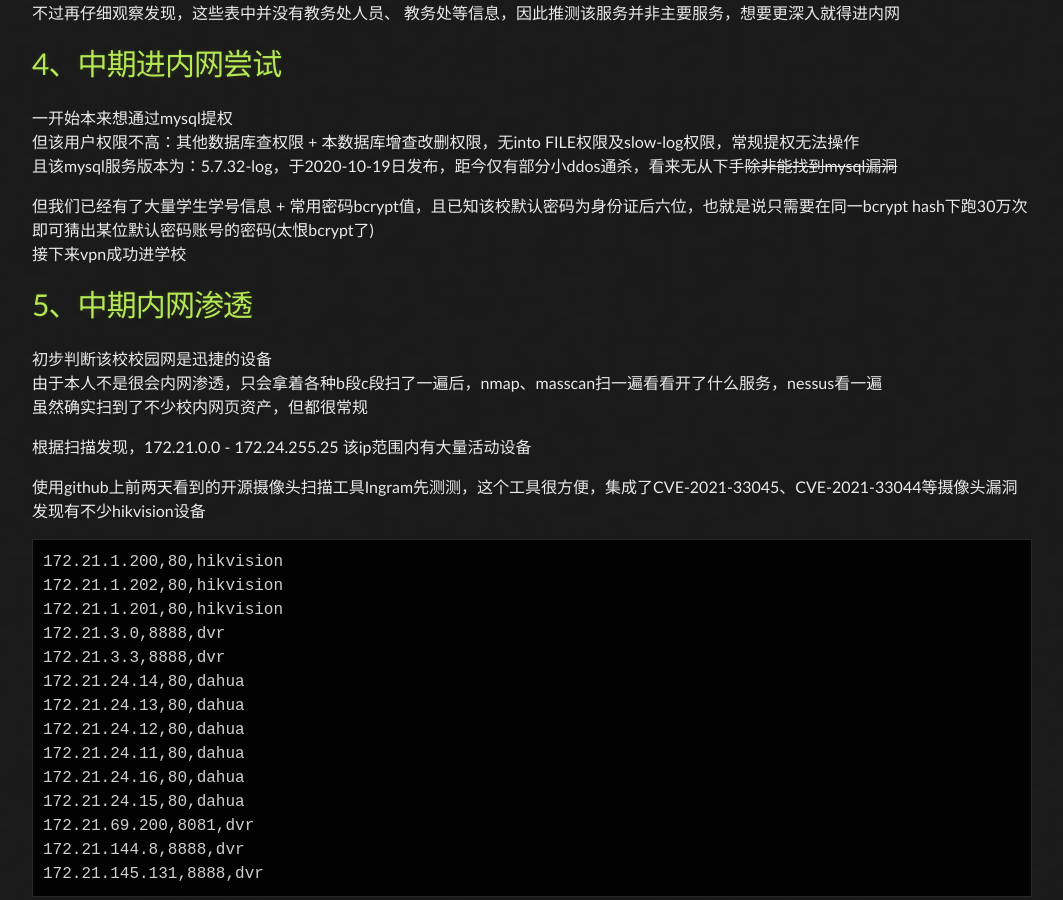
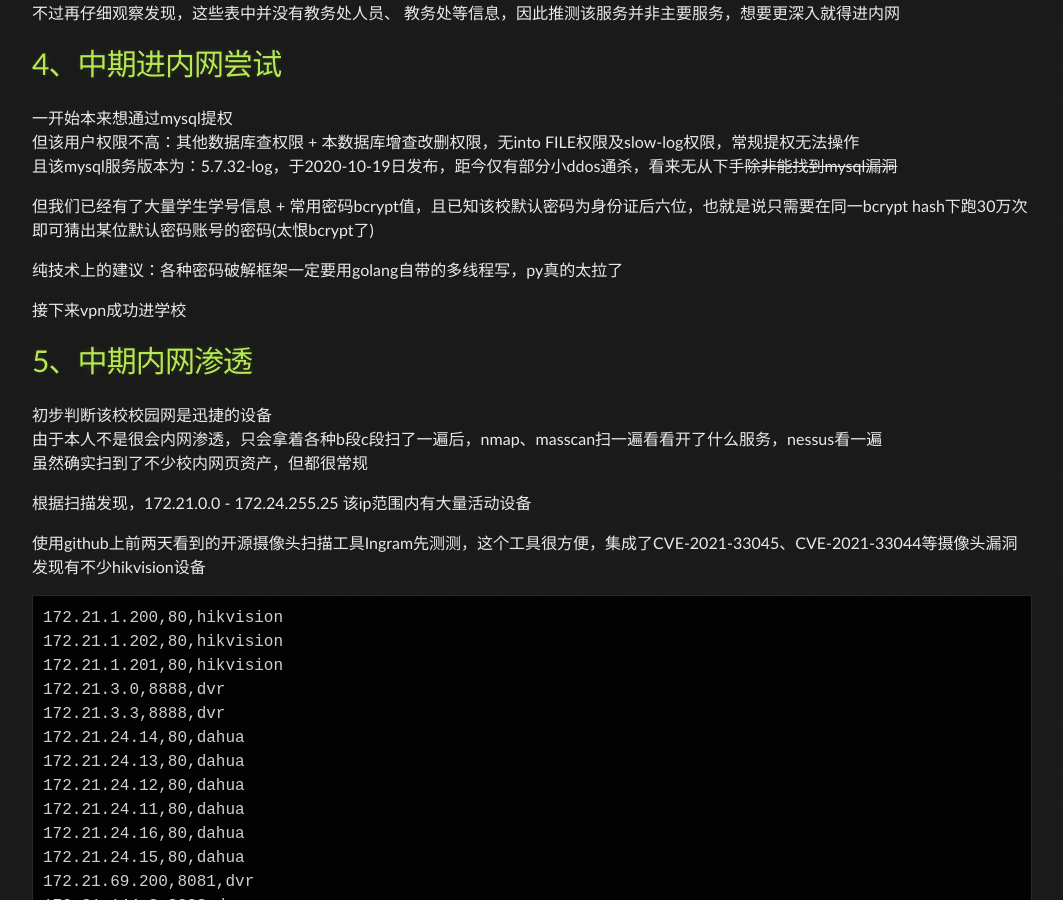
Before and after one commit to Leeyangee/leeyangee.github.io, a Jekyll site: the page built from _posts/2023-06-20-SRC干货 某教育资产经典渗透-漏洞链从外网打到内网.md, in a window 1280 px wide and 900 px high, scrolled down 1511 px. Shown: the whole window, without its empty margins (108-1171 px from the left). Built offline with Jekyll 4.4.1, drawn with Linux system fonts in a browser that asks for light colours.

Commit message:
Update 2023-06-20-SRC干货 某教育资产经典渗透-漏洞链从外网打到内网.md

```diff
--- a/_posts/2023-06-20-SRC干货 某教育资产经典渗透-漏洞链从外网打到内网.md
+++ b/_posts/2023-06-20-SRC干货 某教育资产经典渗透-漏洞链从外网打到内网.md
@@ -60,6 +60,9 @@ SELECT * FROM INFORMATION_SCHEMA.TABLES ORDER BY create_time DESC;
 且该mysql服务版本为：5.7.32-log，于2020-10-19日发布，距今仅有部分小ddos通杀，看来无从下手~~除非能找到mysql漏洞~~
 
 但我们已经有了大量学生学号信息 + 常用密码bcrypt值，且已知该校默认密码为身份证后六位，也就是说只需要在同一bcrypt hash下跑30万次即可猜出某位默认密码账号的密码(太恨bcrypt了)
+
+纯技术上的建议：各种密码破解框架一定要用golang自带的多线程写，py真的太拉了
+
 接下来vpn成功进学校
 
 # [](#header-1)5、中期内网渗透
```
